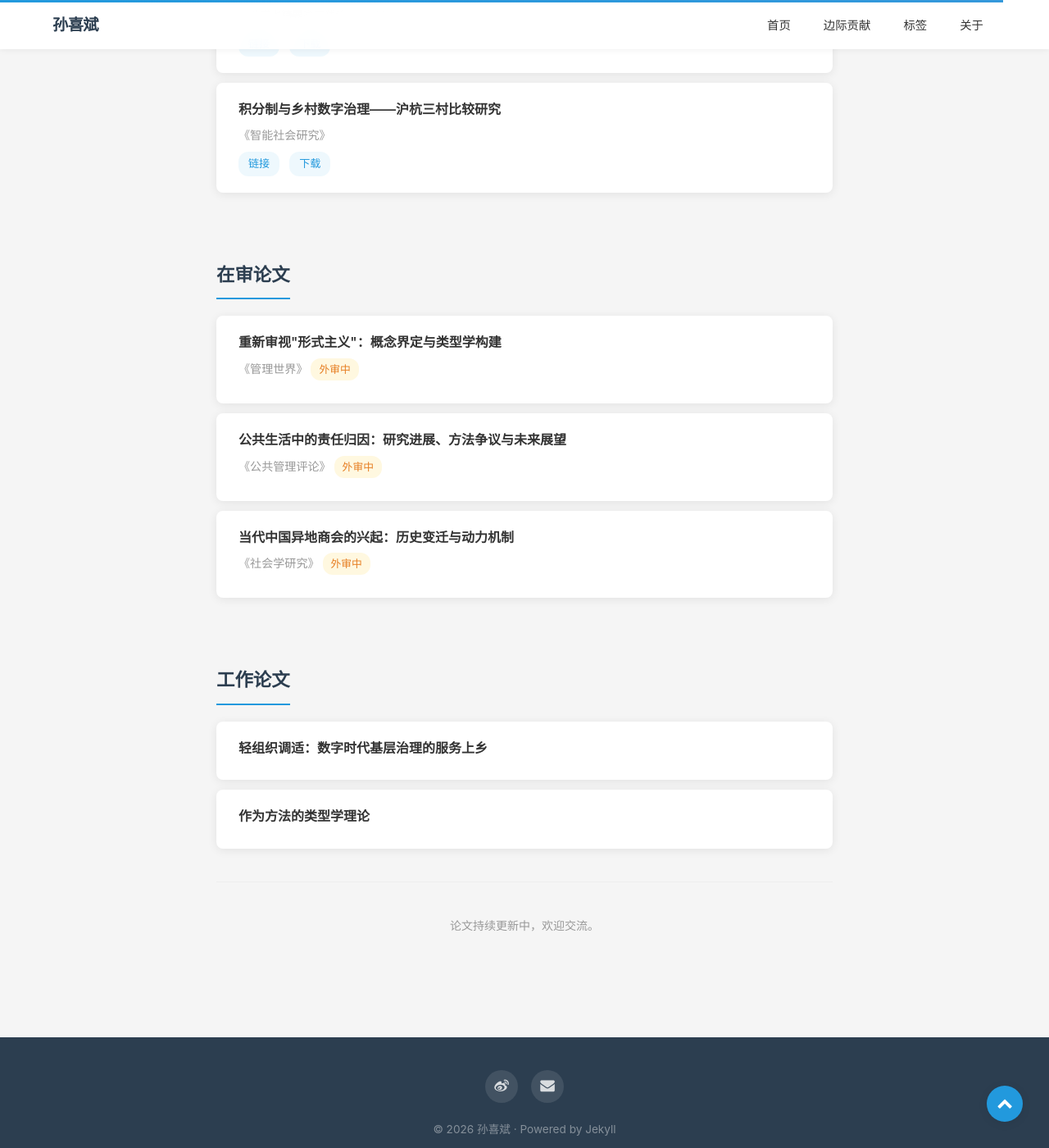
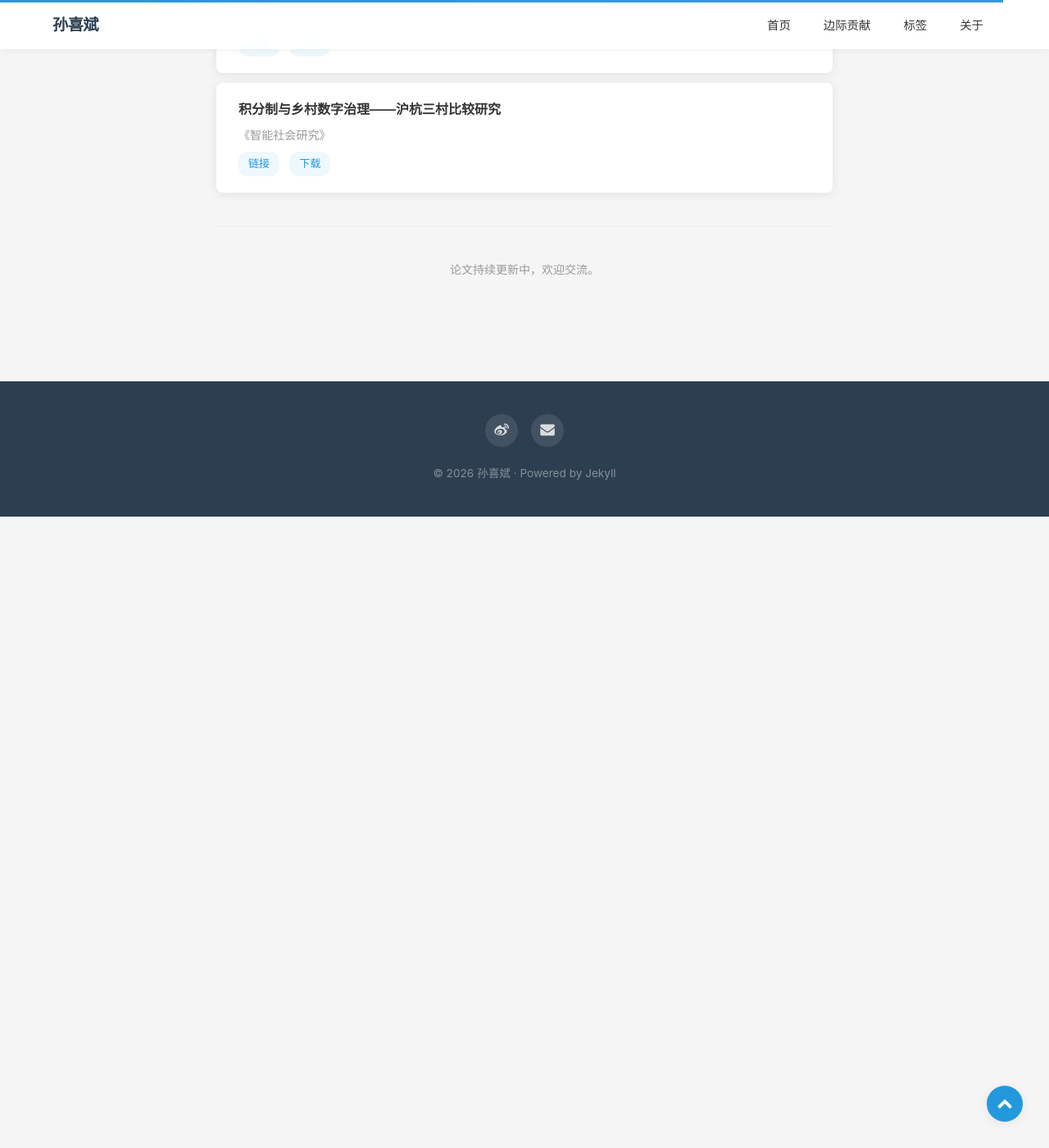
Before and after one commit to xibinsun/xibinsun.github.io, a Jekyll site: the page built from publication.html, in a window 1280 px wide and 1400 px high, scrolled down 636 px. Shown: the whole window at 82% size. Built offline with Jekyll 4.4.1, drawn with Linux system fonts in a browser that asks for light colours; nearby versions of some CDN libraries; after the commit the page ends 1266 px from its top, so only the background shows below that.

Commit message:
Update publication.html

```diff
--- a/publication.html
+++ b/publication.html
@@ -31,38 +31,6 @@ description: "学术论文与研究成果"
         </div>
     </div>
 
-    <!-- Under Review -->
-    <div class="pub-section">
-        <h2>在审论文</h2>
-
-        <div class="pub-item">
-            <div class="pub-title">重新审视"形式主义"：概念界定与类型学构建</div>
-            <div class="pub-journal">《管理世界》 <span class="pub-status">外审中</span></div>
-        </div>
-
-        <div class="pub-item">
-            <div class="pub-title">公共生活中的责任归因：研究进展、方法争议与未来展望</div>
-            <div class="pub-journal">《公共管理评论》 <span class="pub-status">外审中</span></div>
-        </div>
-
-        <div class="pub-item">
-            <div class="pub-title">当代中国异地商会的兴起：历史变迁与动力机制</div>
-            <div class="pub-journal">《社会学研究》 <span class="pub-status">外审中</span></div>
-        </div>
-    </div>
-
-    <!-- Working Papers -->
-    <div class="pub-section">
-        <h2>工作论文</h2>
-
-        <div class="pub-item">
-            <div class="pub-title">轻组织调适：数字时代基层治理的服务上乡</div>
-        </div>
-
-        <div class="pub-item">
-            <div class="pub-title">作为方法的类型学理论</div>
-        </div>
-    </div>
 
     <hr>
     <p style="color: var(--text-muted); font-size: 14px; text-align: center;">
```
